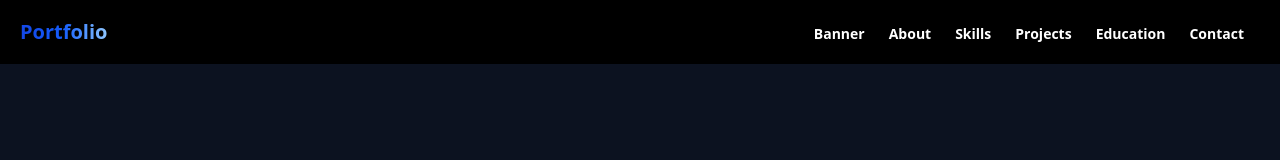
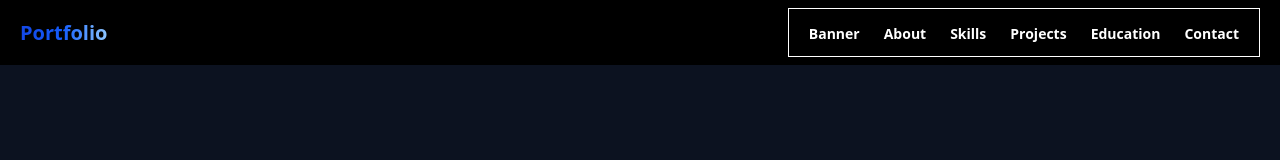
Before and after one commit to tahmid-khan-hub/my-portfolio-nextjs, a Next.js app: page / in a window 1280 px wide. Shown: the top 160 px of the page. Built offline with nearby package versions, Linux system fonts and the light colour scheme.

Commit message:
updated navbar, skills and projects section

```diff
--- a/src/components/Navbar.tsx
+++ b/src/components/Navbar.tsx
@@ -97,19 +97,19 @@ export default function Navbar() {
 
   return (
     <div className="navbar sticky top-0 z-50 bg-background/55 backdrop-blur-md text-white">
-      <div className="max-w-[1350px] mx-auto w-full flex justify-between items-center px-4 md:px-3">
+      <div className="max-w-[1370px] mx-auto w-full flex justify-between items-center px-4 md:px-3">
         {/* Left side */}
-        <Link href="/" className="text-xl font-bold bg-gradient-to-r from-blue-700 via-blue-600 to-blue-300 bg-clip-text text-transparent">
+        <Link href="/" className="text-xl -ml-1 md:ml-0 font-bold bg-gradient-to-r from-blue-700 via-blue-600 to-blue-300 bg-clip-text text-transparent">
           Portfolio
         </Link>
 
         {/* Right side */}
         <div className="navbar-end">
-          <ul className="hidden lg:flex menu menu-horizontal px-1">{links}</ul>
+          <ul className="hidden lg:flex menu menu-horizontal border ">{links}</ul>
 
           {/* Mobile menu */}
-          <div className="lg:hidden dropdown dropdown-end">
-            <label tabIndex={0} className="btn btn-ghost">
+          <div className="lg:hidden dropdown dropdown-end -mx-1.5">
+            <label tabIndex={0} className="">
               {/* Hamburger Icon */}
               <svg
                 xmlns="http://www.w3.org/2000/svg"
--- a/src/components/Projects.tsx
+++ b/src/components/Projects.tsx
@@ -86,7 +86,7 @@ const projectsData = [
 export default function Projects() {
   return (
     <section className="w-full text-white py-16 mb-24">
-      <div className="max-w-[1350px] mx-auto px-4 md:px-3">
+      <div className="max-w-[1350px] mx-auto px-4 md:px-3 border">
         <h2 className="text-4xl font-bold mb-12 text-center">My <span className="bg-gradient-to-r from-blue-700 via-blue-600 to-blue-300 bg-clip-text text-transparent">Projects</span></h2>
 
         <div className="grid grid-cols-1 md:grid-cols-2 lg:grid-cols-3 gap-10">
--- a/src/components/Skills.tsx
+++ b/src/components/Skills.tsx
@@ -22,8 +22,8 @@ const skills = [
 
 const Skills = () => {
   return (
-    <section className="w-full bg-[#0c1220] flex justify-center py-12 mt-16 mb-24 px-4 md:px-3">
-      <div className="max-w-[1350px] w-full py-[54px]">
+    <section className="w-full bg-[#0c1220] flex justify-center py-12 mt-16 mb-24 px-4 md:px-3 lg:px-4 ">
+      <div className="max-w-[1350px] w-full py-[54px] border">
         <h2 className="text-4xl font-bold text-center mb-10 text-gray-900 dark:text-white">
           Skills & <span className="bg-gradient-to-r from-blue-700 via-blue-600 to-blue-300 bg-clip-text text-transparent">Tools</span>
         </h2>
```
